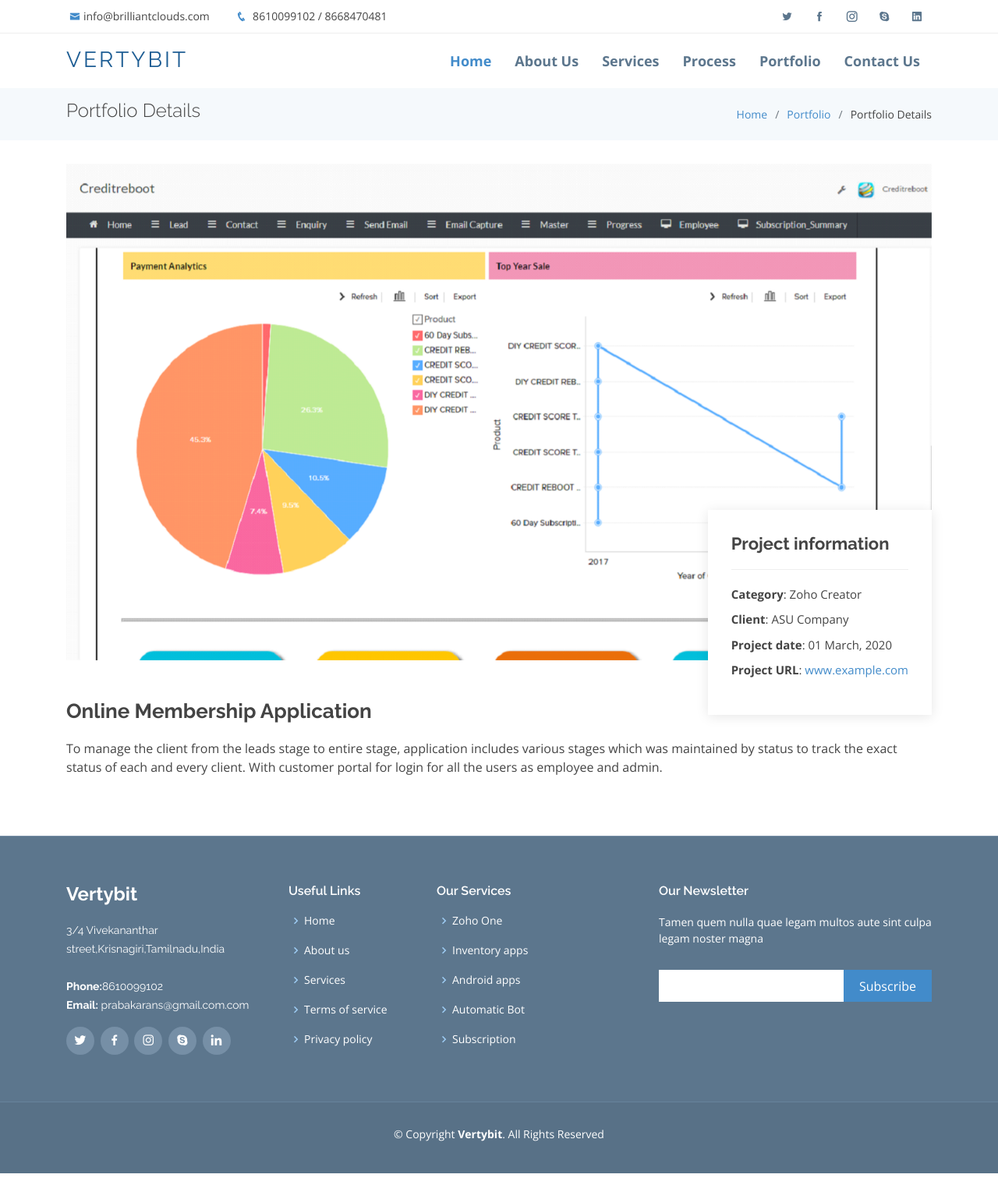
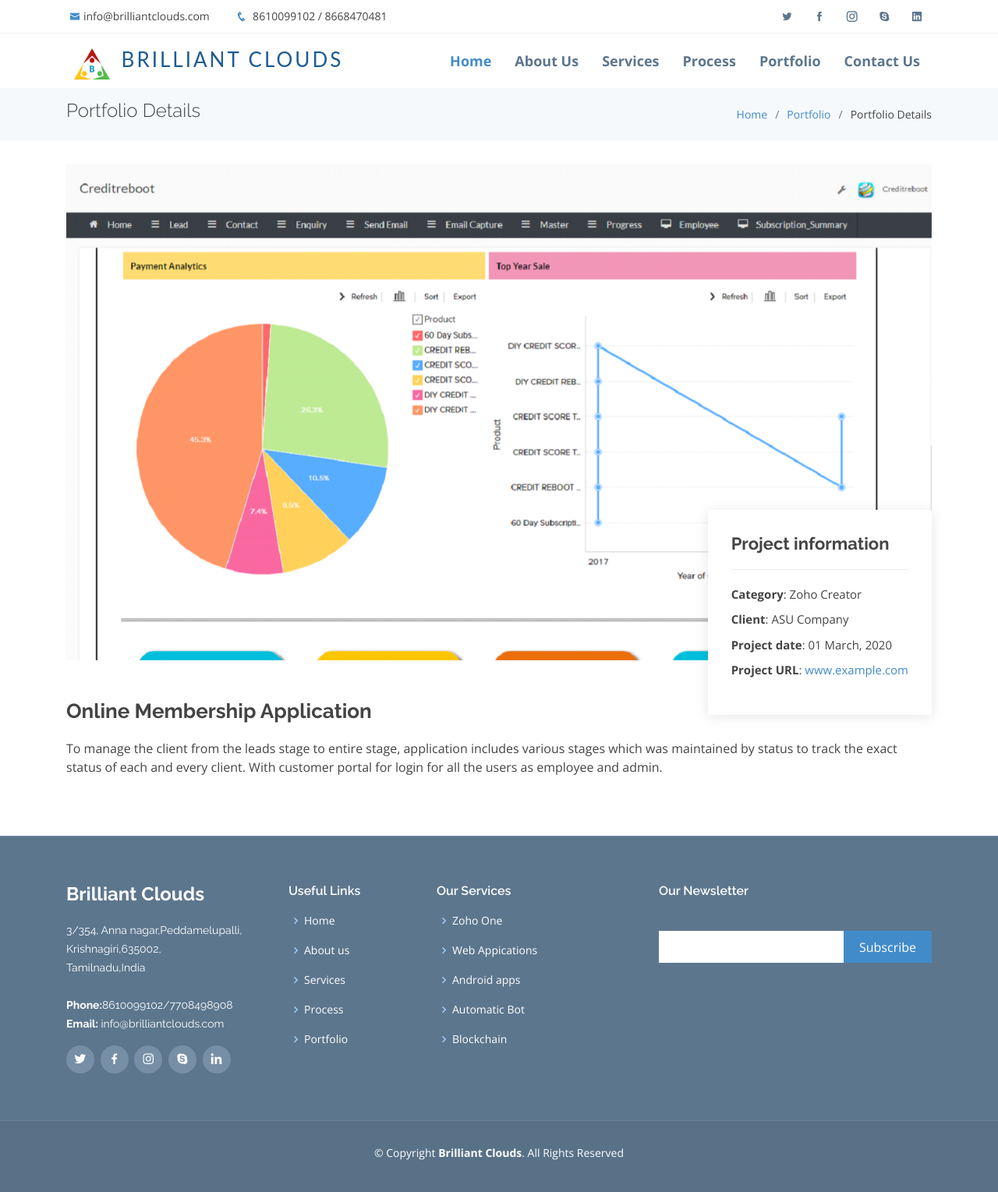
Before and after one commit to ArunKutty798/Vertybit, a plain HTML site: page portfolio-details1.html in a window 1280 px wide. Shown: the whole page at 78% size. Before the commit the page ends 1505 px from the top, so only its background shows below. Drawn offline with nearby package versions, Linux system fonts and the light colour scheme; a web font is replaced by a local one.

Commit message:
portfolio changes

```diff
--- a/assets/css/style.css
+++ b/assets/css/style.css
@@ -118,26 +118,35 @@ h1, h2, h3, h4, h5, h6, .font-primary {
 }
 
 #header .logo h1 {
-  font-size: 28px;
+  font-size: 26px;
   margin: 0;
   padding: 10px 0;
   line-height: 1;
   font-weight: 400;
   letter-spacing: 3px;
   text-transform: uppercase;
+  display:inline-block;
+
 }
 
 #header .logo h1 a, #header .logo h1 a:hover {
   color: #1c5c93;
   text-decoration: none;
+
 }
 
 #header .logo img {
   padding: 0;
   margin: 0;
   max-height: 40px;
-}
-
+  display:inline-block;
+
+}
+@media screen and (max-width:400px){
+  #header .logo img{
+    display:none;
+  }
+}
 /*--------------------------------------------------------------
 # Navigation Menu
 --------------------------------------------------------------*/
@@ -265,7 +274,12 @@ h1, h2, h3, h4, h5, h6, .font-primary {
   padding: 0;
   list-style: none;
 }
-
+.mobile-nav h1{
+  display:inline-block;
+}
+.mobile-nav img{
+  display:inline-block;
+}
 .mobile-nav a {
   display: block;
   position: relative;
@@ -385,9 +399,7 @@ h1, h2, h3, h4, h5, h6, .font-primary {
     text-align: center;
     padding-top: 40px;
   }
-  .small{
-    display:inline-block;
-  }
+
 }
 
 #hero .intro-info h2 {
--- a/portfolio-details1.html
+++ b/portfolio-details1.html
@@ -10,8 +10,8 @@
   <meta content="" name="keywords">
 
   <!-- Favicons -->
-  <link href="assets/img/favicon.png" rel="icon">
-  <link href="assets/img/apple-touch-icon.png" rel="apple-touch-icon">
+  <link href="assets/img/logo5.png" rel="icon">
+
 
   <!-- Google Fonts -->
   <link href="https://fonts.googleapis.com/css?family=Open+Sans:300,300i,400,400i,600,600i,700,700i|Raleway:300,300i,400,400i,600,600i,700,700i,900" rel="stylesheet">
@@ -60,9 +60,11 @@
     <div class="container">
 
       <div class="logo float-left">
-        <h1 class="text-light"><a href="index.html"><span>VERTYBIT</span></a></h1>
+
+
         <!-- Uncomment below if you prefer to use an image logo -->
-        <!-- <a href="index.html"><img src="assets/img/logo.png" alt="" class="img-fluid"></a>-->
+        <a href="index.html"><img src="assets/img/logo5.png" alt="" class="img-fluid"></a>
+        <h1 style="font-family: 'Lato', sans-serif;" class="text-light "><a href="index.html"><span>BRILLIANT CLOUDS</span></a></h1>
       </div>
 
       <nav class="nav-menu float-right d-none d-lg-block">
@@ -74,10 +76,13 @@
           <li><a href="index.html#portfolio">Portfolio</a></li>
           <li><a href="index.html#contact">Contact Us</a></li>
         </ul>
-      </nav><!-- .nav-menu -->
+      </nav>
+
+      <!-- .nav-menu -->
 
     </div>
-  </header><!-- End Header -->
+  </header>
+  <!-- End Header -->
 
 
   <main id="main">
@@ -137,11 +142,11 @@
       <div class="row">
 
         <div class="col-lg-3 col-md-6 footer-info">
-          <h3>Vertybit</h3>
+          <h3>Brilliant Clouds</h3>
           <p>
-            3/4 Vivekananthar street,Krisnagiri,Tamilnadu,India<br><br>
-            <strong>Phone:</strong>8610099102<br>
-            <strong>Email:</strong> prabakarans@gmail.com.com<br>
+            3/354, Anna nagar,Peddamelupalli,<br>Krishnagiri,635002,<br>Tamilnadu,India<br><br>
+            <strong>Phone:</strong>8610099102/7708498908<br>
+            <strong>Email:</strong> info@brilliantclouds.com<br>
           </p>
           <div class="social-links mt-3">
             <a href="#" class="twitter"><i class="bx bxl-twitter"></i></a>
@@ -158,8 +163,8 @@
             <li><i class="bx bx-chevron-right"></i> <a href="#">Home</a></li>
             <li><i class="bx bx-chevron-right"></i> <a href="#">About us</a></li>
             <li><i class="bx bx-chevron-right"></i> <a href="#">Services</a></li>
-            <li><i class="bx bx-chevron-right"></i> <a href="#">Terms of service</a></li>
-            <li><i class="bx bx-chevron-right"></i> <a href="#">Privacy policy</a></li>
+            <li><i class="bx bx-chevron-right"></i> <a href="#">Process</a></li>
+            <li><i class="bx bx-chevron-right"></i> <a href="#">Portfolio</a></li>
           </ul>
         </div>
 
@@ -167,16 +172,16 @@
           <h4>Our Services</h4>
           <ul>
             <li><i class="bx bx-chevron-right"></i> <a href="#">Zoho One</a></li>
-            <li><i class="bx bx-chevron-right"></i> <a href="#">Inventory apps</a></li>
+            <li><i class="bx bx-chevron-right"></i> <a href="#">Web Appications</a></li>
             <li><i class="bx bx-chevron-right"></i> <a href="#">Android apps</a></li>
             <li><i class="bx bx-chevron-right"></i> <a href="#">Automatic Bot</a></li>
-            <li><i class="bx bx-chevron-right"></i> <a href="#">Subscription</a></li>
+            <li><i class="bx bx-chevron-right"></i> <a href="#">Blockchain</a></li>
           </ul>
         </div>
 
         <div class="col-lg-4 col-md-6 footer-newsletter">
           <h4>Our Newsletter</h4>
-          <p>Tamen quem nulla quae legam multos aute sint culpa legam noster magna</p>
+
           <form action="" method="post">
             <input type="email" name="email"><input type="submit" value="Subscribe">
           </form>
@@ -189,7 +194,7 @@
 
   <div class="container">
     <div class="copyright">
-      &copy; Copyright <strong><span>Vertybit</span></strong>. All Rights Reserved
+      &copy; Copyright <strong><span>Brilliant Clouds</span></strong>. All Rights Reserved
     </div>
     <div class="credits">
       <!-- All the links in the footer should remain intact. -->
```
Also changed, not shown: index.html (+6 -4 lines).
